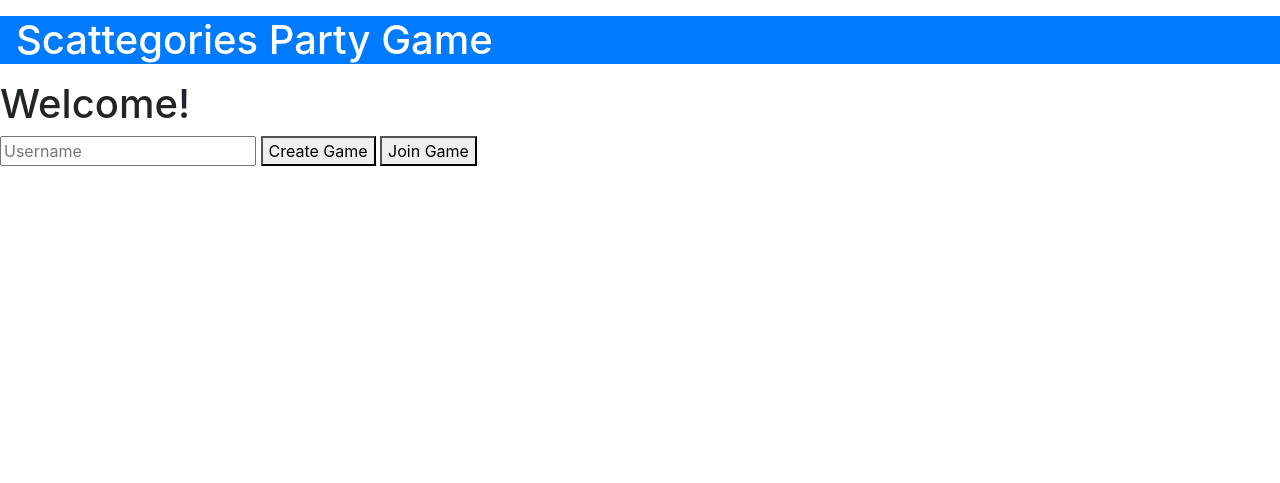
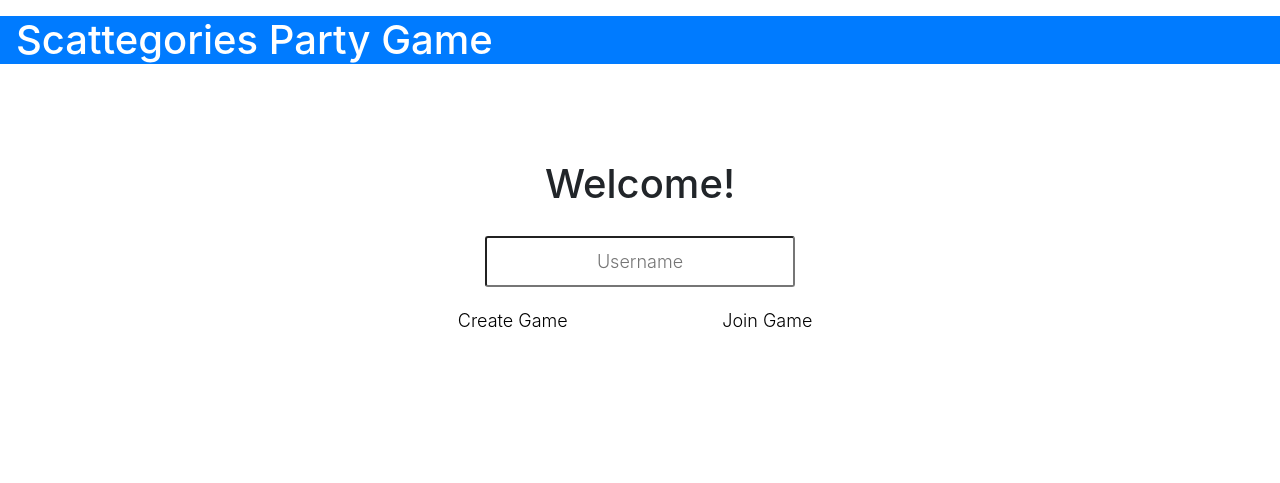
Before and after one commit to collinreich/Scattergories-Web-App, a plain HTML site: page public/index.html in a window 1280 px wide. Drawn offline with nearby package versions, Linux system fonts and the light colour scheme; some packages are replaced by stand-ins of ours.

Commit message:
Small touches of refactoring and debugging.

```diff
--- a/public/script.js
+++ b/public/script.js
@@ -313,16 +313,19 @@ class GameState {
     //Initialize the input fields to be disabled
     let $categoriesInputs = $("body").find(".categoriesInput");
     for (let i = 0; i < $categoriesInputs.length; i++) {
-      $categoriesInputs[i].disabled = true;
+      $categoriesInputs[i].disabled = false;
     };
 
     //Will disable the start button when the game is running
     gamesRef.child(this.gameID).child("gameRunning").on("value", function (dataSnapshot) {
+      for (let i = 0; i < $categoriesInputs.length; i++) {
+        $categoriesInputs[i].disabled = !$categoriesInputs[i].disabled;
+      }
       let isRunning = dataSnapshot.val();
-      if (isRunning === true) {
+      if (isRunning) {
         $("body").find("#startBtn").disabled = true;
       }
-      if (isRunning === false) {
+      else{
         $("body").find("#startBtn").disabled = false;
       }
     });
@@ -330,9 +333,6 @@ class GameState {
     //Start button code
     $("body").find("#startBtn").on("click", ()=> {
       gamesRef.child(this.gameID).child("gameRunning").set(true);
-      for (let i = 0; i < $categoriesInputs.length; i++) {
-        $categoriesInputs[i].disabled = !$categoriesInputs[i].disabled;
-      }
       for (let i = 0; i < $categoriesInputs.length; i++) {
         $categoriesInputs[i].value = "";
       }
@@ -393,7 +393,54 @@ function renderStartScreen(){
       </div>
   </div>`);
 
-  //TODO: Add all the startScreen CSS through JQuery
+  //All CSS classes being set
+  $("body").find(".startScreen").css("display", "block");
+  $("body").find(".startScreenContent").css("maxWidth", "600px");
+  $("body").find(".startScreenContent").css("margin", "0 auto");
+  $("body").find(".startScreenContent").css("padding", "80px 0");
+  $("body").find(".startScreenContent").css("height", "400px");
+  $("body").find(".startScreenContent").css("textAlign", "center");
+
+  $("body").find(".form").css("padding", "20px 0");
+  $("body").find(".form").css("position", "relative");
+  $("body").find(".form").css("zIndex", "2");
+
+  $("body").find(".screenNameText").css("display", "block");
+  $("body").find(".screenNameText").css("appearance", "none");
+  $("body").find(".screenNameText").css("outline", "0");
+  $("body").find(".screenNameText").css("border", "1px solid fade(white, 40%)");
+  $("body").find(".screenNameText").css("backgroundColor", "fade(white, 20%)");
+  $("body").find(".screenNameText").css("borderRadius", "3px");
+  $("body").find(".screenNameText").css("padding", "10px 15px");
+  $("body").find(".screenNameText").css("margin", "0 auto 10px auto");
+  $("body").find(".screenNameText").css("textAlign", "center");
+  $("body").find(".screenNameText").css("fontSize", "18px");
+  $("body").find(".screenNameText").css("color", "black");
+  $("body").find(".screenNameText").css("transitionDuration", "0.25s");
+  $("body").find(".screenNameText").css("fontWeight", "300");
+  $("body").find(".screenNameText").hover(function(){
+    $(this).attr("backgroundColor","fade(white, 40%)");
+  });
+  $("body").find(".screenNameText").focus(function(){
+    $(this).attr("backgroundColor","white");
+    $(this).attr("width","300px");
+  });
+
+  $("body").find(".lobbyBtn").css("fontWeight", "300");
+  $("body").find(".lobbyBtn").css("outline", "0");
+  $("body").find(".lobbyBtn").css("backgroundColor", "white");
+  $("body").find(".lobbyBtn").css("border", "0");
+  $("body").find(".lobbyBtn").css("padding", "10px 15px");
+  $("body").find(".lobbyBtn").css("borderRadius", "3px");
+  $("body").find(".lobbyBtn").css("width", "250px");
+  $("body").find(".lobbyBtn").css("cursor", "pointer");
+  $("body").find(".lobbyBtn").css("fontSize", "18px");
+  $("body").find(".lobbyBtn").css("transitionDuration", "0.25s");
+  $("body").find(".lobbyBtn").hover(function(){
+    $(this).attr("backgroundColor","rgb(245, 247, 249)");
+  });
+
+
 
   $("body").find("#createGameBtn").on("click", ()=>{
     console.log('Create game button clicked.');
--- a/styles.css
+++ b/styles.css
@@ -30,16 +30,13 @@
   border: 1px solid fade(white, 40%);
   background-color: fade(white, 20%);
   width: 250px;
-
   border-radius: 3px;
   padding: 10px 15px;
   margin: 0 auto 10px auto;
   display: block;
   text-align: center;
   font-size: 18px;
-
   color: black;
-
   transition-duration: 0.25s;
   font-weight: 300;
 }
```
Also changed, not shown: notes.txt (+6 -4 lines).
